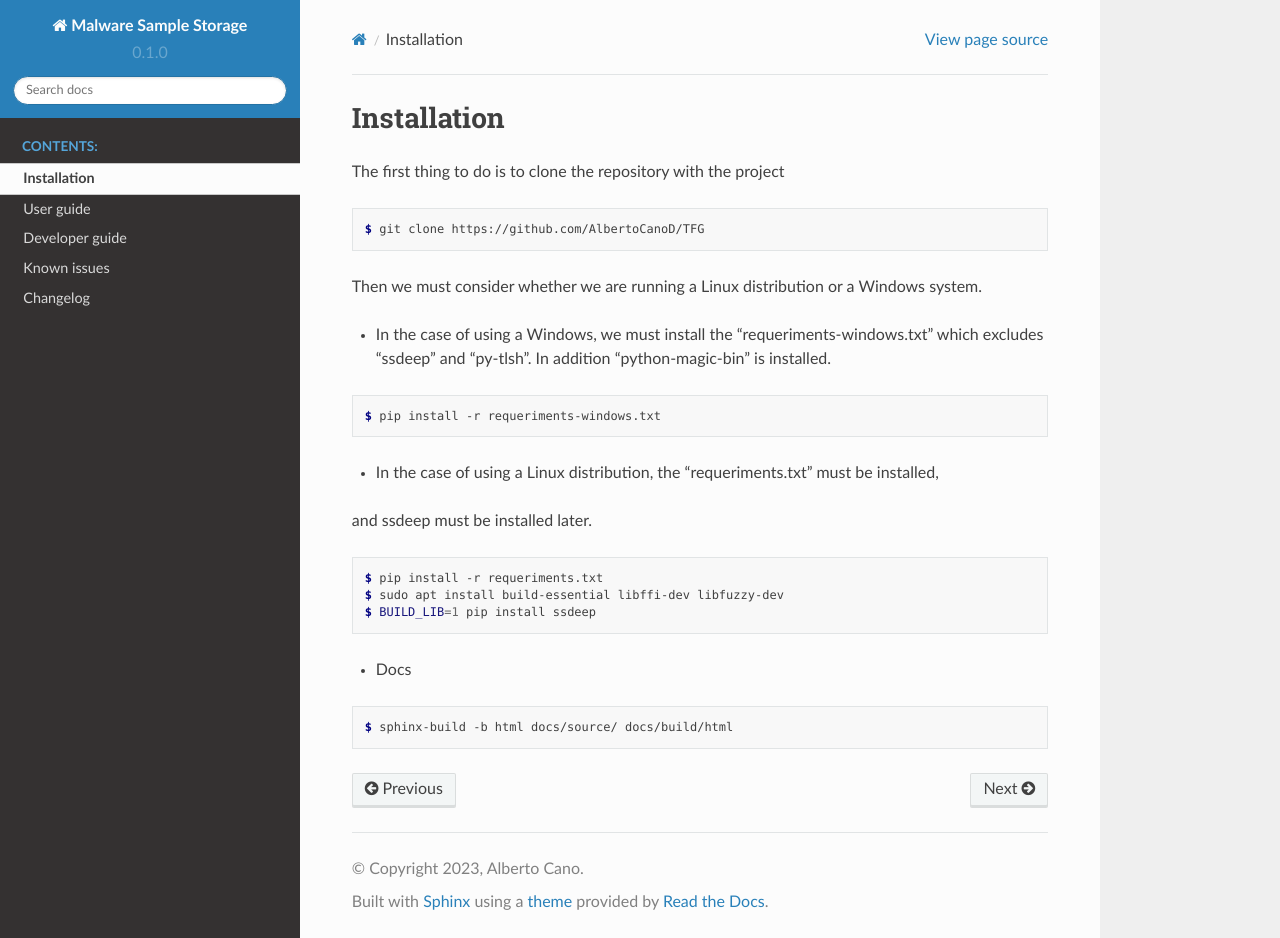
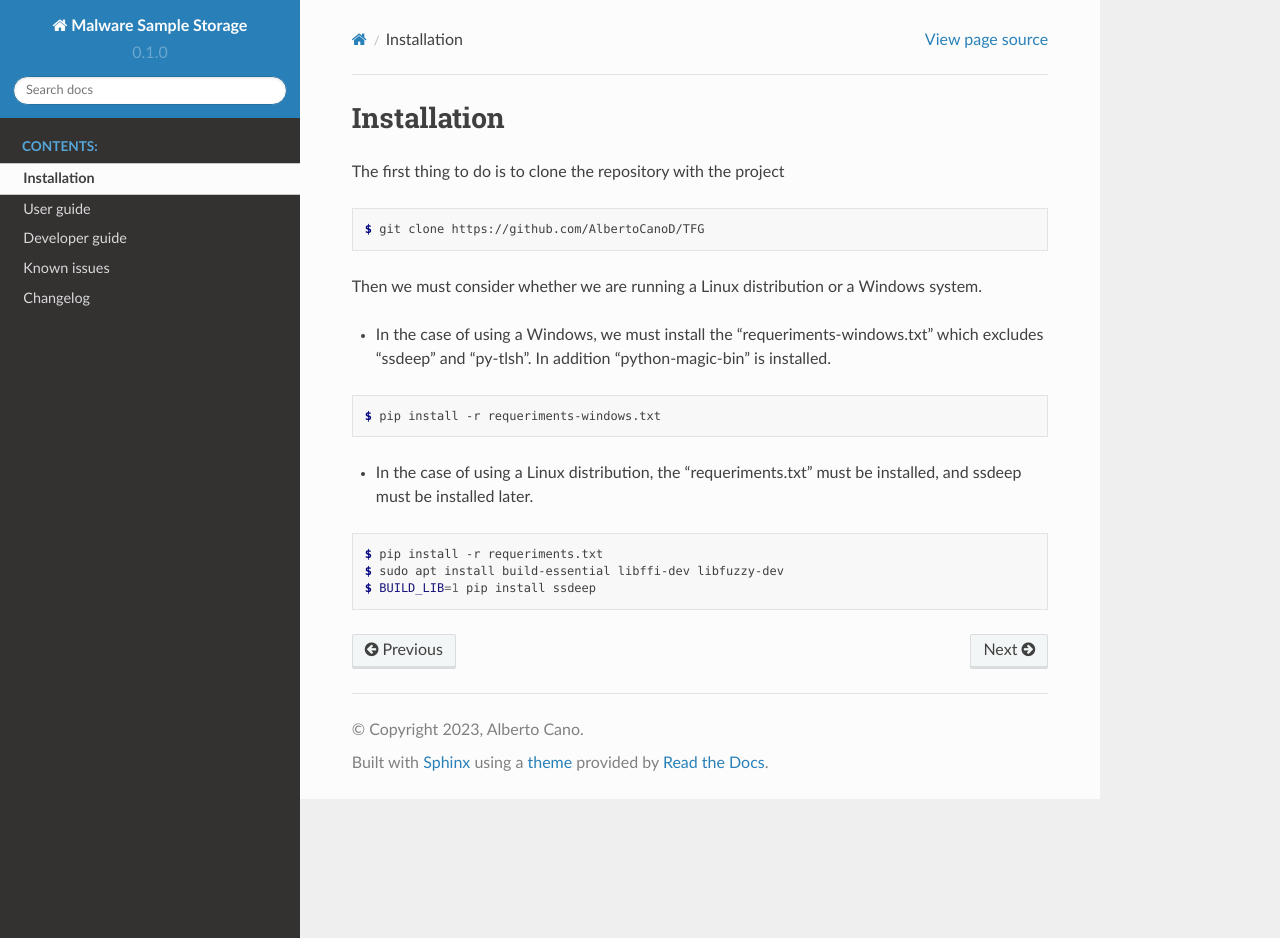
Before and after one commit to AlbertoCanoD/tfg-docs, a Sphinx documentation site: the page built from docs/source/installation.rst, in a window 1280 px wide and 938 px high. Built offline with Sphinx 7.4.7 and the Read the Docs theme 2.0.0, drawn with Linux system fonts in a browser that asks for light colours.

Commit message:
ident fix

```diff
--- a/docs/source/index.rst
+++ b/docs/source/index.rst
@@ -6,7 +6,7 @@ with an authentication system. It also has labeling and filtering of samples
 through its internal features.
 
 This project has been developed by `Alberto Cano Delgado <https://github.com/AlbertoCanoD>`_
- for the `University of Almeria <https://www.ual.es/>`_ as a final degree project.
+for the `University of Almeria <https://www.ual.es/>`_ as a final degree project.
 
 Project features
 ----------------
--- a/docs/source/installation.rst
+++ b/docs/source/installation.rst
@@ -17,17 +17,10 @@ Then we must consider whether we are running a Linux distribution or a Windows s
     $ pip install -r requeriments-windows.txt
 
 - In the case of using a Linux distribution, the "requeriments.txt" must be installed,
-and ssdeep must be installed later.
+  and ssdeep must be installed later.
 
 .. code-block:: console
 
     $ pip install -r requeriments.txt
     $ sudo apt install build-essential libffi-dev libfuzzy-dev
     $ BUILD_LIB=1 pip install ssdeep
-
-
-- Docs
-
-.. code-block:: console
-
-    $ sphinx-build -b html docs/source/ docs/build/html
```
Also changed, not shown: README.md (added, +1 -0 lines), README.rst (deleted, +0 -9 lines).
